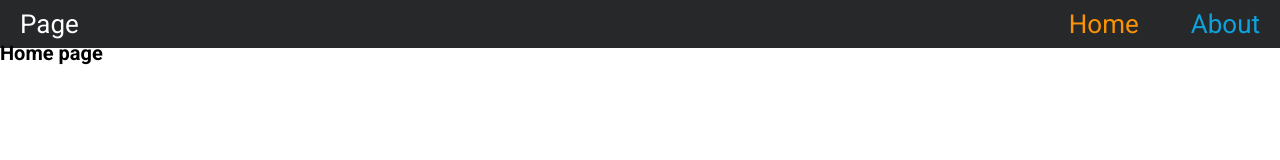
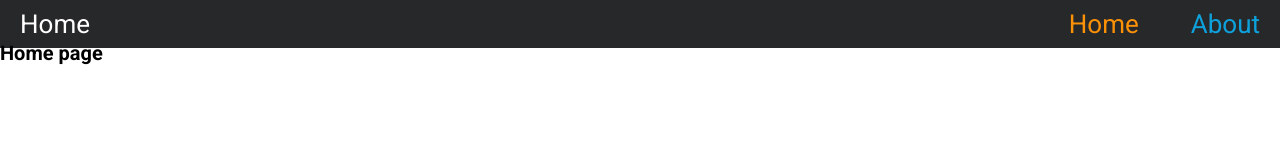
Before and after one commit to Slava137/react-RS-School, a React (Vite) app: page / in a window 1280 px wide. Shown: the top 160 px of the page. Built offline with nearby package versions, Linux system fonts and the light colour scheme.

Commit message:
feat: add display page in header

```diff
--- a/src/components/header/Header.tsx
+++ b/src/components/header/Header.tsx
@@ -3,12 +3,26 @@ import { Component } from 'react';
 import Navigation from '../navigation/Navigation';
 import './header.css';
 
-class Header extends Component {
+type State = {
+  title: string;
+};
+
+class Header extends Component<{}, State> {
+  state = {
+    title: 'Home',
+  };
+
+  handleChangeTitle = (title: string) => {
+    this.setState({ title });
+  };
+
   render() {
+    const { title } = this.state;
+
     return (
       <header className="header wrapper">
-        <p>Page</p>
-        <Navigation />
+        <p>{title}</p>
+        <Navigation onChangeTitle={this.handleChangeTitle} />
       </header>
     );
   }
--- a/src/components/navigation/Navigation.tsx
+++ b/src/components/navigation/Navigation.tsx
@@ -5,14 +5,20 @@ import './navigation.css';
 
 const setActive = ({ isActive }: { isActive: boolean }) => (isActive ? 'link link_active' : 'link');
 
-class Navigation extends Component {
+type Prop = {
+  onChangeTitle: (title: string) => void;
+};
+
+class Navigation extends Component<Prop> {
   render() {
+    const { onChangeTitle } = this.props;
+
     return (
       <nav className="nav">
-        <NavLink to="/" className={setActive}>
+        <NavLink to="/" className={setActive} onClick={() => onChangeTitle('Home')}>
           Home
         </NavLink>
-        <NavLink to="about" className={setActive}>
+        <NavLink to="about" className={setActive} onClick={() => onChangeTitle('About')}>
           About
         </NavLink>
       </nav>
```
Also changed, not shown: .eslintrc.cjs.
